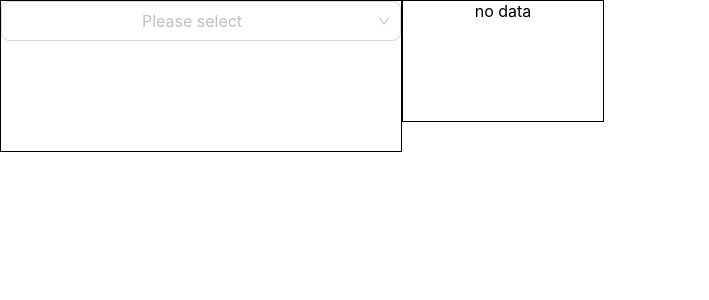
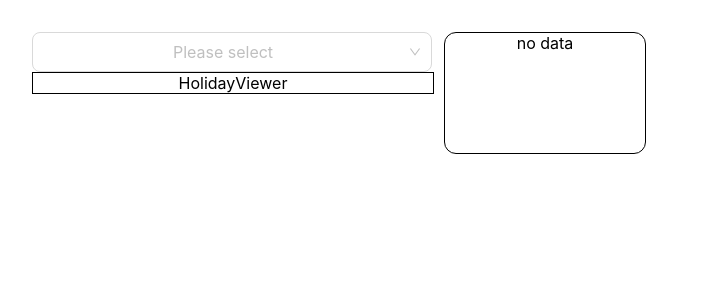
Before and after one commit to rexjz/cpt304-assignment2, a React (Create React App) app: page / in a window 1280 px wide. Shown: the top 300 px of the page, without its empty margins (0-709 px from the left). Built offline with nearby package versions, Linux system fonts and the light colour scheme.

Commit message:
holiday-viewer

```diff
--- a/src/App.js
+++ b/src/App.js
@@ -4,17 +4,21 @@ import CitySelector from "./components/CitySelector"
 import WheatherViewer from "./components/WhetherViewer"
 import { getWheather } from './apis';
 import { useState } from 'react';
+import HolidayViewer from './components/HolidayViewer'
 
 function App() {
   const [region, setRegion] = useState(undefined)
-  const [time, setTime] = useState('')
+  const [time, setTime] = useState(undefined)
   return (
-    <div className="App">
+    <div className="App" style={{padding: '32px'}}>
         <div style={{ display: 'flex', flexDirection: 'row' }}>
           <div style={{ display: 'flex', flexDirection: 'column' }}>
             <CitySelector onChange={setRegion}/>
+            <HolidayViewer region={region}/>
           </div>
-          <WheatherViewer time='2019-1-1' geo={region} datasource={getWheather} adapter={(apiResponse) => { return apiResponse}}/>
+          <div style={{ display: 'flex', flexDirection: 'column', marginLeft: '12px' }}>
+            <WheatherViewer time='2019-1-1' geo={region} datasource={getWheather} adapter={(apiResponse) => { return apiResponse}}/>
+          </div>
         </div>
     </div>
   );
--- a/src/components/CitySelector/index.css
+++ b/src/components/CitySelector/index.css
@@ -1,5 +1,5 @@
 .city-selector-container {
   width: 400px;
-  height: 150px;
-  border: black solid 1px;
+  /* height: 150px; */
+  /* border: black solid 1px; */
 }
--- /dev/null
+++ b/src/components/HolidayViewer/index.css
@@ -0,0 +1,4 @@
+.holiday-viewer-container {
+  width: 100%;
+  border: black solid 1px;
+}
--- /dev/null
+++ b/src/components/HolidayViewer/index.js
@@ -0,0 +1,10 @@
+import './index.css'
+
+export default function HolidayViewer(props) {
+  const { region } = props
+  return (
+    <div className="holiday-viewer-container">
+      HolidayViewer
+    </div>
+  )
+}
--- a/src/components/WhetherViewer/index.css
+++ b/src/components/WhetherViewer/index.css
@@ -1,7 +1,8 @@
 .wheather-viewer-container {
   width: 200px;
   height: 120px;
-  border: black solid 1px;
+  border: black solid 1.5px;
+  border-radius: 12px;
 }
 
 .wheather-viewer-table {
```
